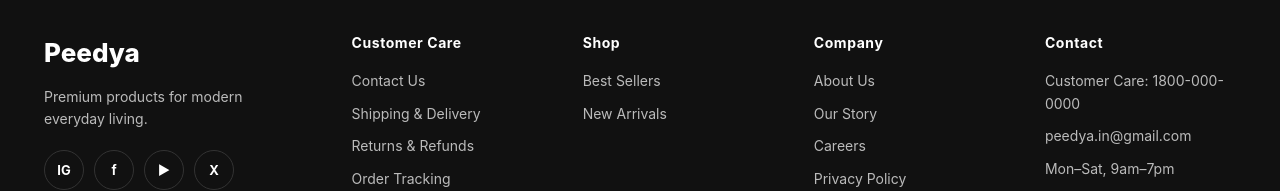
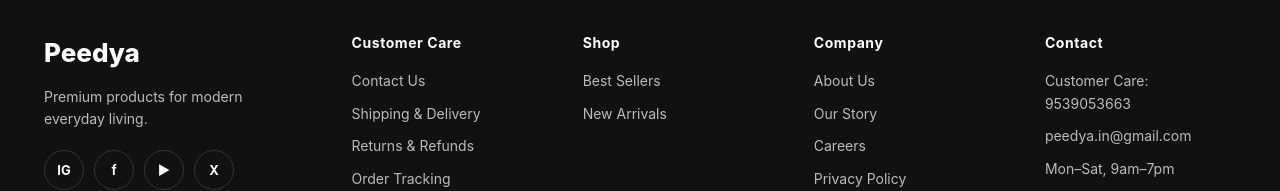
Before and after one commit to adilkp579/peedya.in, a plain HTML site: page index.html in a window 1280 px wide. Shown: the part 4386-4577 px from the top of the page. Drawn offline with nearby package versions, Linux system fonts and the light colour scheme; no server answers.

Commit message:
Update index.html

```diff
--- a/index.html
+++ b/index.html
@@ -141,7 +141,7 @@
 <div><h4>Customer Care</h4><ul><li><a href="#">Contact Us</a></li><li><a href="#">Shipping &amp; Delivery</a></li><li><a href="#">Returns &amp; Refunds</a></li><li><a href="#">Order Tracking</a></li><li><a href="#faq">FAQs</a></li></ul></div>
 <div><h4>Shop</h4><ul id="fshop"></ul></div>
 <div><h4>Company</h4><ul><li><a href="#about">About Us</a></li><li><a href="#about">Our Story</a></li><li><a href="#">Careers</a></li><li><a href="privacy.html">Privacy Policy</a></li><li><a href="terms.html">Terms &amp; Conditions</a></li></ul></div>
-<div><h4>Contact</h4><ul><li>Customer Care: 1800-000-0000</li><li><a href="mailto:peedya.in@gmail.com">peedya.in@gmail.com</a></li><li>Mon–Sat, 9am–7pm</li><li>Kerala, India</li></ul></div>
+<div><h4>Contact</h4><ul><li>Customer Care: 9539053663</li><li><a href="mailto:peedya.in@gmail.com">peedya.in@gmail.com</a></li><li>Mon–Sat, 9am–7pm</li><li>Kerala, India</li></ul></div>
 </div><div class="bt"><span>© 2026 Peedya (also searched as Pedya, Pidya, Peedyya). All rights reserved.</span><span>Made with care for modern shoppers.</span></div></div></footer>
 
 <div class="ov" id="ov"></div>
```
